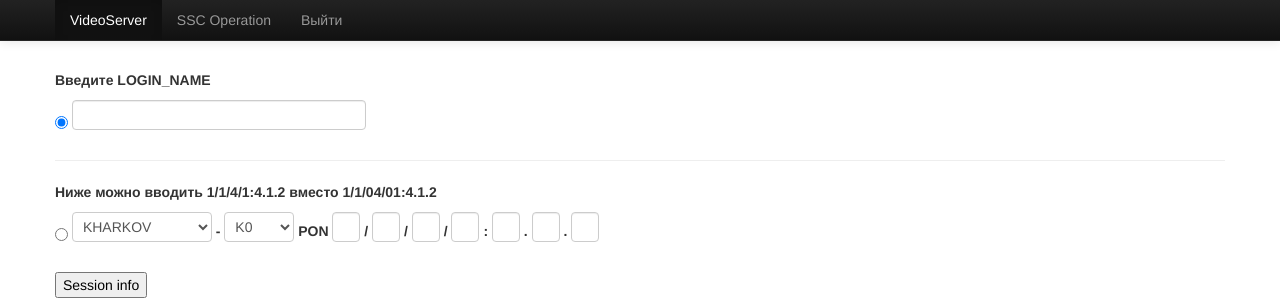
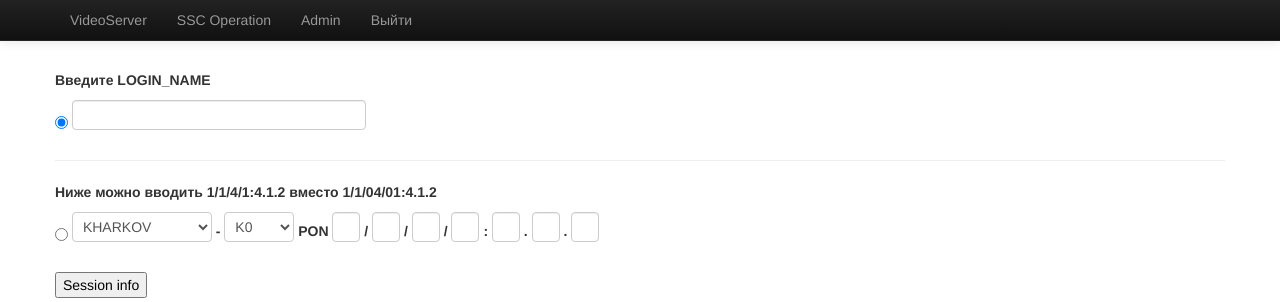
Before and after one commit to cmltaWt0/ssc, a Django app: page /listsession/ in a window 1280 px wide. Shown: the top 302 px of the page. Run offline with Django 3.2, Linux system fonts and the light colour scheme; the visitor is signed in with stand-in values (Sample User, id 1); parts of the project's set-up code (start-up, migrations or seed data) failed here and were passed over.

Commit message:
Add link to admin.

```diff
--- a/webssc/ssc/templates/ssc/main.html
+++ b/webssc/ssc/templates/ssc/main.html
@@ -31,8 +31,9 @@
             <!-- <a class="brand" href="/">VLT</a> -->
             <div class="nav-collapse collapse">
                 <ul class="nav">
-                    <li class="active"><a href="/">VideoServer</a></li>
+                    <li><a href="/">VideoServer</a></li>
                     <li><a href="/listsession/">SSC Operation</a></li>
+                    <li><a href="/admin/">Admin</a></li>
                     <td align='right' valign='top'>
                     {% if user.is_authenticated %}
                     <li><a href='/accounts/logout/'>Выйти</a></li>
--- a/webssc/templates/admin/base_site.html
+++ b/webssc/templates/admin/base_site.html
@@ -4,7 +4,7 @@
 {% block title %}{{ title }} | {% trans 'SSC admin' %}{% endblock %}
 
 {% block branding %}
-<h1 id="site-name">{% trans 'SSC admin' %}</h1>
+<h1 id="site-name"><a href='/'>.. Back to SSC Site</a></h1>
 {% endblock %}
 
 {% block nav-global %}{% endblock %}
```
